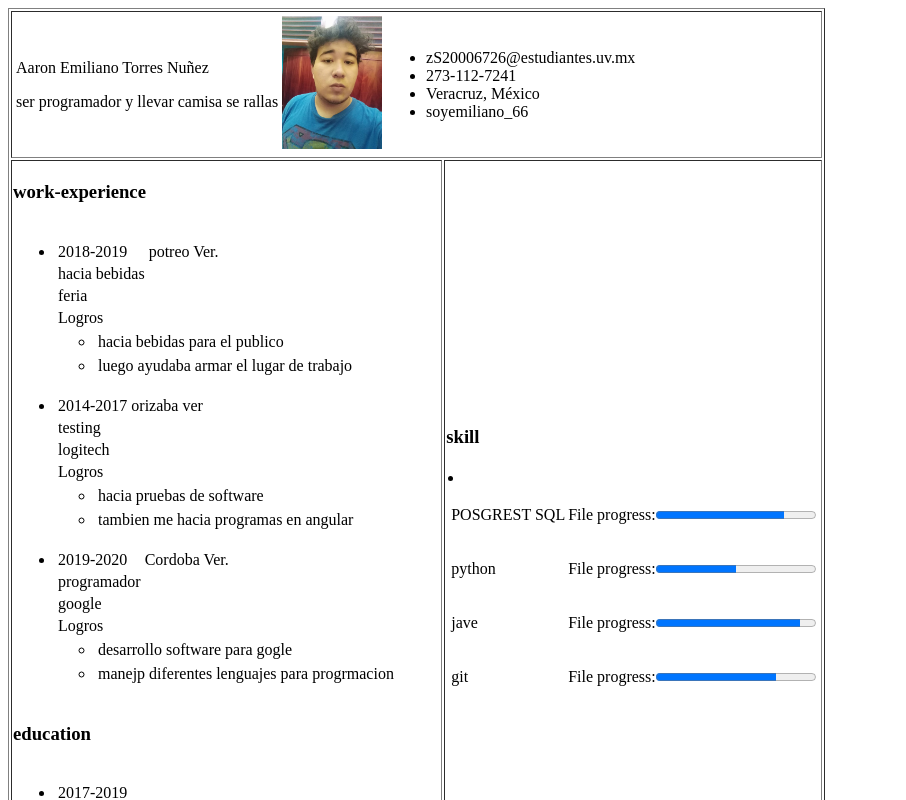
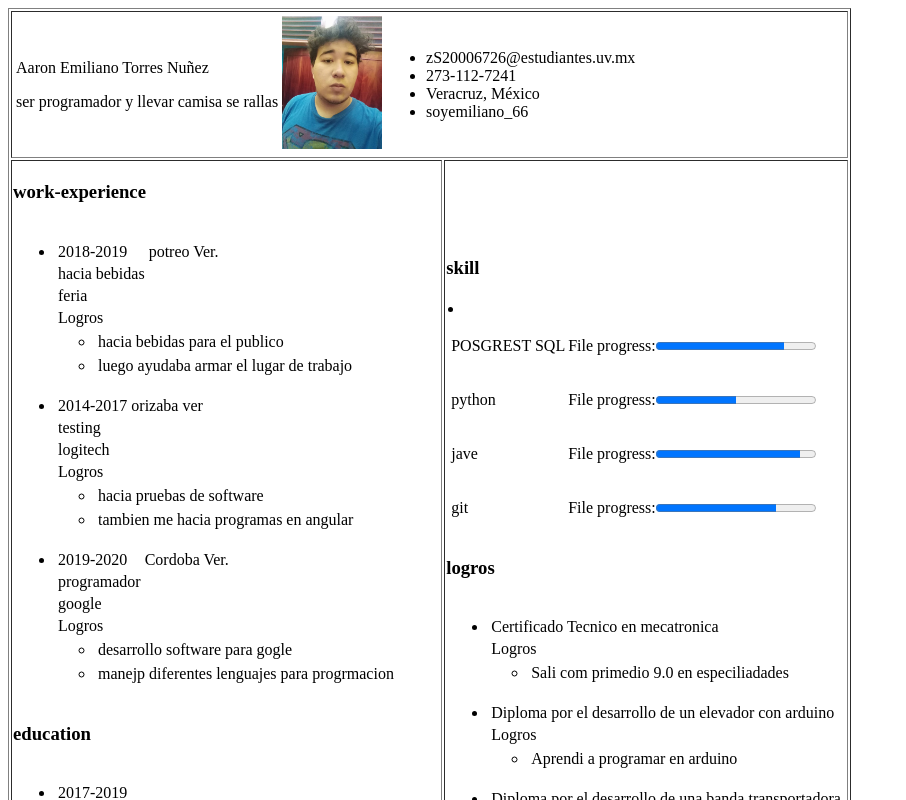
Before and after one commit to EmilianoTorres123/EmilianoTorres123.github.io, an Angular app: page / in a window 1280 px wide. Shown: the top 800 px of the page, without its empty margins (0-906 px from the left). Built offline with nearby package versions, Linux system fonts and the light colour scheme.

Commit message:
create logros #13

```diff
--- a/src/app/app.component.html
+++ b/src/app/app.component.html
@@ -11,6 +11,7 @@
      </td>
      <td>
       <app-skill></app-skill>
+      <app-logros></app-logros>
      </td>
      </tr>
   </table>
--- a/src/app/app.module.ts
+++ b/src/app/app.module.ts
@@ -7,6 +7,7 @@ import { HeaderComponent } from './header/header.component';
 import { WorkExperienceComponent } from './work-experience/work-experience.component';
 import { EducationComponent } from './education/education.component';
 import { SkillComponent } from './skill/skill.component';
+import { LogrosComponent } from './logros/logros.component';
 
 @NgModule({
   declarations: [
@@ -14,7 +15,8 @@ import { SkillComponent } from './skill/skill.component';
     HeaderComponent,
     WorkExperienceComponent,
     EducationComponent,
-    SkillComponent
+    SkillComponent,
+    LogrosComponent
   ],
   imports: [
     BrowserModule,
--- /dev/null
+++ b/src/app/logros/logros.component.html
@@ -0,0 +1,19 @@
+<h3>logros</h3>
+<table border="0">
+    <ul *ngFor="let cer of logros">
+        <li>
+            <tr>
+                <td>{{cer.certificado}}</td>
+            </tr>
+            <tr>
+                <td>Logros</td>
+            </tr>
+            <ul *ngFor = "let logro of cer.logros">
+                <li>
+                    <tr>
+                        <td>{{logro.descripcion}}</td>
+                    </tr>
+                </li>
+            </ul>
+        </li>
+    </ul>
--- /dev/null
+++ b/src/app/logros/logros.component.ts
@@ -0,0 +1,40 @@
+import { Component, OnInit } from '@angular/core';
+
+@Component({
+  selector: 'app-logros',
+  templateUrl: './logros.component.html',
+  styleUrls: ['./logros.component.css']
+})
+export class LogrosComponent implements OnInit {
+  logros : Array<any> = [];
+  constructor() { }
+
+  ngOnInit(): void {
+    let certi = {
+      certificado: "Certificado Tecnico en mecatronica",
+      logros:[
+        {descripcion: "Sali com primedio 9.0 en especiliadades"},
+      ]
+    };
+
+    let certi2 = {
+      certificado: "Diploma por el desarrollo de un elevador con arduino",
+      logros:[
+        {descripcion: "Aprendi a programar en arduino"},
+      ]
+    };
+    let certi3 = {
+      certificado: "Diploma por el desarrollo de una banda transportadora",
+      logros:[
+        {descripcion: "Aprendi a programar en PLC"},
+      ]
+    };
+
+    this.logros.push(certi);
+    this.logros.push(certi2);
+    this.logros.push(certi3);
+
+
+  }
+
+}
```
Also changed, not shown: src/app/logros/logros.component.css (added), 1 other file (tests, documents, lock files or other folders).
